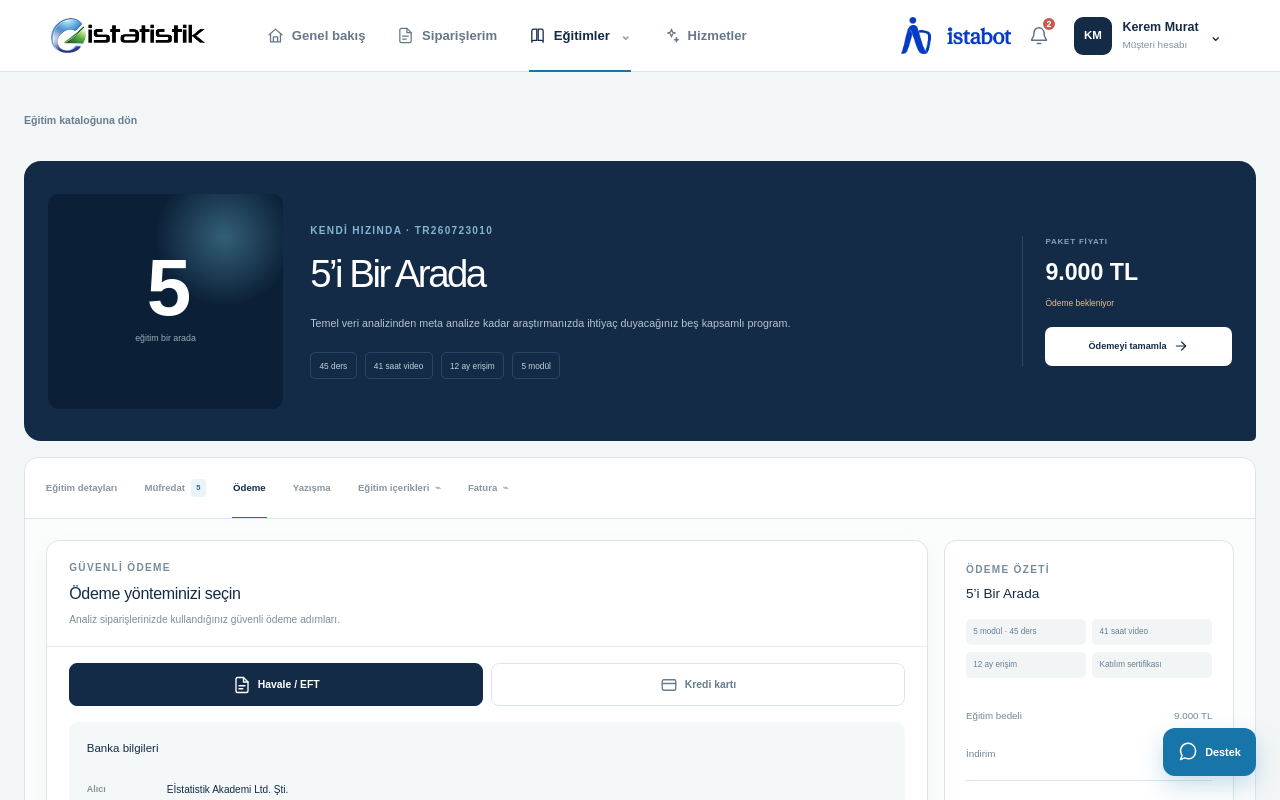
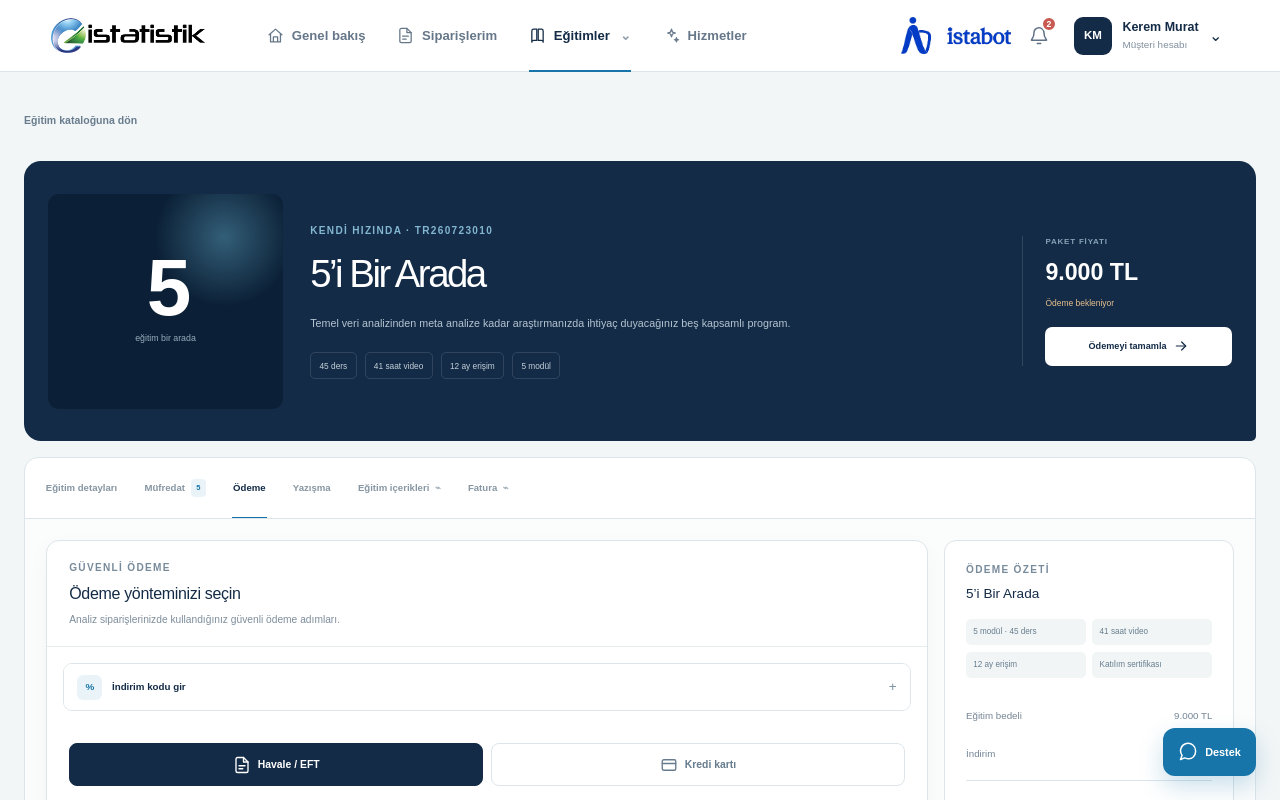
Before and after one commit to keremurat/eistatistik-frontend, a Next.js app: page /egitimler/5li-bir-arada in a window 1280 px wide. Both pictures are taken after a click on the button "Ödemeyi tamamla". Shown: the top 800 px of the page. Built offline with nearby package versions, Linux system fonts and the light colour scheme.

Commit message:
Add discount code functionality to payment sections

```diff
--- a/src/app/egitimler/5li-bir-arada/page.tsx
+++ b/src/app/egitimler/5li-bir-arada/page.tsx
@@ -60,15 +60,31 @@ function Curriculum() {
 }
 
 function EducationPayment({ method, onMethod }: { method: "transfer" | "card"; onMethod: (value: "transfer" | "card") => void }) {
+  const [discountOpen, setDiscountOpen] = useState(false);
+  const [discountCode, setDiscountCode] = useState("");
+  const [discountState, setDiscountState] = useState<"idle" | "success" | "error">("idle");
+  const applyDiscount = () => setDiscountState(discountCode.trim().toLocaleUpperCase("tr") === "EISTATISTIK10" ? "success" : "error");
+
   return <div className="payment-layout education-payment"><section className="detail-panel payment-main">
     <header className="detail-panel-heading"><div><p className="eyebrow">GÜVENLİ ÖDEME</p><h2>Ödeme yönteminizi seçin</h2><span>Analiz siparişlerinizde kullandığınız güvenli ödeme adımları.</span></div></header>
+    <div className={`discount-entry ${discountOpen ? "open" : ""}`}>
+      <button className="discount-trigger" onClick={() => setDiscountOpen(value => !value)} aria-expanded={discountOpen}>
+        <span>%</span><strong>İndirim kodu gir</strong><i>{discountOpen ? "−" : "+"}</i>
+      </button>
+      {discountOpen && <div className="discount-form">
+        <label><span>İndirim kodu</span><input value={discountCode} onChange={event => { setDiscountCode(event.target.value); setDiscountState("idle"); }} placeholder="Kodunuzu yazın" /></label>
+        <button onClick={applyDiscount} disabled={!discountCode.trim()}>Uygula</button>
+        {discountState === "success" && <p className="success">Kod uygulandı. Ödeme özetiniz güncellendi.</p>}
+        {discountState === "error" && <p className="error">Bu kod geçerli değil. Kodu kontrol edip tekrar deneyin.</p>}
+      </div>}
+    </div>
     <div className="payment-tabs"><button className={method === "transfer" ? "active" : ""} onClick={() => onMethod("transfer")}><EducationIcon name="file" size={18} />Havale / EFT</button><button className={method === "card" ? "active" : ""} onClick={() => onMethod("card")}><EducationIcon name="card" size={18} />Kredi kartı</button></div>
     {method === "transfer" ? <div className="bank-box"><h3>Banka bilgileri</h3><dl><div><dt>Alıcı</dt><dd>Eİstatistik Akademi Ltd. Şti.</dd></div><div><dt>Banka</dt><dd>Akbank · 19 Mayıs Üniversitesi Şubesi</dd></div><div><dt>IBAN</dt><dd><code>TR64 0004 6013 8988 8000 0143 16</code><button>Kopyala</button></dd></div><div><dt>Açıklama</dt><dd><code>TR260723010</code><button>Kopyala</button></dd></div></dl><div className="receipt-upload"><EducationIcon name="file" size={22} /><div><strong>Dekont yükle</strong><span>PDF, JPG veya PNG · En fazla 10 MB</span></div><button>Dosya seç</button></div></div>
     : <div className="card-form"><label>Kart üzerindeki isim<input placeholder="Ad Soyad" /></label><label>Kart numarası<input placeholder="0000 0000 0000 0000" /></label><div><label>Son kullanma<input placeholder="AA / YY" /></label><label>CVV<input placeholder="•••" /></label></div><p>Ödemeniz 3D Secure ile güvenli şekilde tamamlanır.</p></div>}
     <label className="agreement"><input type="checkbox" />Ön bilgilendirme formunu ve mesafeli satış sözleşmesini okudum, kabul ediyorum.</label>
-    <button className="pay-button">{method === "transfer" ? "Ödeme bildirimini gönder" : "9.000 TL öde"} <EducationIcon name="arrow" size={16} /></button>
+    <button className="pay-button">{method === "transfer" ? "Ödeme bildirimini gönder" : `${discountState === "success" ? "8.100" : "9.000"} TL öde`} <EducationIcon name="arrow" size={16} /></button>
   </section>
-  <aside className="payment-summary"><p className="eyebrow">ÖDEME ÖZETİ</p><h2>5’i Bir Arada</h2><div className="education-summary-facts"><span>5 modül · 45 ders</span><span>41 saat video</span><span>12 ay erişim</span><span>Katılım sertifikası</span></div><dl><div><dt>Eğitim bedeli</dt><dd>9.000 TL</dd></div><div><dt>İndirim</dt><dd>0 TL</dd></div><div className="total"><dt>Toplam</dt><dd>9.000 TL</dd></div></dl><button>İndirim kodu ekle</button><p>Fatura bilgilerinizi ödeme tamamlanmadan önce düzenleyebilirsiniz.</p></aside></div>;
+  <aside className="payment-summary"><p className="eyebrow">ÖDEME ÖZETİ</p><h2>5’i Bir Arada</h2><div className="education-summary-facts"><span>5 modül · 45 ders</span><span>41 saat video</span><span>12 ay erişim</span><span>Katılım sertifikası</span></div><dl><div><dt>Eğitim bedeli</dt><dd>9.000 TL</dd></div><div><dt>İndirim</dt><dd>{discountState === "success" ? "−900 TL" : "0 TL"}</dd></div><div className="total"><dt>Toplam</dt><dd>{discountState === "success" ? "8.100 TL" : "9.000 TL"}</dd></div></dl><p>Fatura bilgilerinizi ödeme tamamlanmadan önce düzenleyebilirsiniz.</p></aside></div>;
 }
 
 function EducationMessages() {
--- a/src/app/globals.css
+++ b/src/app/globals.css
@@ -551,6 +551,18 @@ button:focus-visible,a:focus-visible { outline:3px solid #69b9dc; outline-offset
 .course-overview-grid aside dl { margin:.4rem 0 0; }.course-overview-grid aside dl div { min-height:62px; display:grid; align-content:center; gap:.25rem; border-bottom:1px solid #e7edef; }.course-overview-grid aside dl div:last-child { border-bottom:0; }.course-overview-grid dt { color:#8796a2; font-size:.51rem; }.course-overview-grid dd { margin:0; color:var(--navy); font-size:.61rem; font-weight:750; }
 .curriculum-panel { overflow:hidden; border:1px solid var(--line); border-radius:11px; background:#fff; }.curriculum-panel > header { min-height:80px; padding:0 1.2rem; display:flex; align-items:center; justify-content:space-between; border-bottom:1px solid var(--line); }.curriculum-panel h2 { margin:0; color:var(--navy); font-size:.9rem; }.curriculum-panel header > span { color:#728696; font-size:.56rem; }.curriculum-panel article { min-height:74px; padding:0 1.2rem; display:grid; grid-template-columns:38px 1fr auto; align-items:center; gap:.8rem; border-bottom:1px solid #e8eef1; }.curriculum-panel article:last-child { border-bottom:0; }.curriculum-panel article > span { width:32px; height:32px; display:grid; place-items:center; border-radius:7px; background:var(--blue-soft); color:var(--blue); font-size:.52rem; font-weight:800; }.curriculum-panel article div { display:grid; gap:.25rem; }.curriculum-panel strong { color:var(--navy); font-size:.63rem; }.curriculum-panel small { color:#84939f; font-size:.52rem; }.curriculum-panel article button { width:30px; height:30px; border:1px solid var(--line); border-radius:6px; background:#fff; color:#6e8292; }
 .education-payment { align-items:start; }.education-payment .detail-panel { background:#fff; }.education-summary-facts { margin:.9rem 0; display:grid; grid-template-columns:repeat(2,1fr); gap:.4rem; }.education-summary-facts span { padding:.45rem; border-radius:5px; background:#f1f5f6; color:#687e8f; font-size:.51rem; }
+.discount-entry { margin:1rem; overflow:hidden; border:1px solid var(--line); border-radius:9px; background:#fff; }
+.discount-entry.open { border-color:#a9c5d3; box-shadow:0 0 0 3px var(--blue-soft); }
+.discount-trigger { width:100%; min-height:46px; padding:0 .85rem; display:grid; grid-template-columns:auto 1fr auto; align-items:center; gap:.6rem; border:0; background:#fff; color:#546d80; text-align:left; }
+.discount-trigger > span { width:25px; height:25px; display:grid; place-items:center; border-radius:6px; background:var(--blue-soft); color:var(--blue); font-size:.62rem; font-weight:850; }
+.discount-trigger strong { color:var(--navy); font-size:.61rem; }.discount-trigger i { color:#7690a1; font-size:.85rem; font-style:normal; }
+.discount-form { padding:.8rem; display:grid; grid-template-columns:1fr auto; gap:.6rem; border-top:1px solid #e7edef; background:#f8fafb; }
+.discount-form label { display:grid; gap:.35rem; }.discount-form label > span { color:#6c8191; font-size:.5rem; font-weight:800; }
+.discount-form input { height:39px; padding:0 .7rem; border:1px solid var(--line); border-radius:7px; outline:0; background:#fff; color:var(--navy); font:inherit; font-size:.61rem; text-transform:uppercase; }
+.discount-form input:focus { border-color:#75a9c2; box-shadow:0 0 0 3px var(--blue-soft); }
+.discount-form > button { min-width:82px; height:39px; align-self:end; border:0; border-radius:7px; background:var(--navy); color:#fff; font-size:.57rem; font-weight:800; }
+.discount-form > button:disabled { cursor:not-allowed; opacity:.42; }
+.discount-form p { grid-column:1 / -1; margin:0; font-size:.53rem; }.discount-form p.success { color:#39715f; }.discount-form p.error { color:#a05252; }
 .education-messages { padding:1.3rem; border:1px solid var(--line); border-radius:11px; background:#fff; }.education-messages header h2 { margin:0; color:var(--navy); font-size:.9rem; }.education-messages header > p:last-child { margin:.4rem 0 1rem; color:#7c8d9a; font-size:.58rem; }.education-messages > div { display:grid; grid-template-columns:1fr auto; gap:.6rem; }.education-messages textarea { min-height:140px; padding:1rem; resize:vertical; border:1px solid var(--line); border-radius:8px; outline:0; color:var(--navy); font:inherit; font-size:.62rem; }.education-messages textarea:focus { border-color:#7cacc4; box-shadow:0 0 0 3px var(--blue-soft); }.education-messages div button { align-self:end; min-height:38px; padding:0 .7rem; display:flex; align-items:center; gap:.35rem; border:0; border-radius:7px; background:var(--navy); color:#fff; font-size:.57rem; font-weight:800; }.education-messages > small { display:block; margin-top:.6rem; color:#8a98a3; font-size:.5rem; }
 .education-locked { min-height:360px; display:grid; place-content:center; justify-items:center; text-align:center; }.education-locked > span { width:52px; height:52px; display:grid; place-items:center; border-radius:11px; background:#edf4f6; color:#66869a; }.education-locked h2 { margin:1rem 0 .4rem; color:var(--navy); font-size:.88rem; }.education-locked p { max-width:450px; margin:0; color:#7e8f9c; font-size:.59rem; line-height:1.6; }.education-locked button { min-height:37px; margin-top:1rem; padding:0 .7rem; display:flex; align-items:center; gap:.35rem; border:0; border-radius:7px; background:var(--navy); color:#fff; font-size:.56rem; font-weight:800; }
 
--- a/src/app/siparislerim/DS260723008/page.tsx
+++ b/src/app/siparislerim/DS260723008/page.tsx
@@ -123,13 +123,29 @@ function Files() {
 }
 
 function Payment({ method, onMethod }: { method: "transfer" | "card"; onMethod: (value: "transfer" | "card") => void }) {
+  const [discountOpen, setDiscountOpen] = useState(false);
+  const [discountCode, setDiscountCode] = useState("");
+  const [discountState, setDiscountState] = useState<"idle" | "success" | "error">("idle");
+  const applyDiscount = () => setDiscountState(discountCode.trim().toLocaleUpperCase("tr") === "EISTATISTIK10" ? "success" : "error");
+
   return <div className="payment-layout"><section className="detail-panel payment-main"><PanelHeading eyebrow="GÜVENLİ ÖDEME" title="Ödeme yönteminizi seçin" />
+    <div className={`discount-entry ${discountOpen ? "open" : ""}`}>
+      <button className="discount-trigger" onClick={() => setDiscountOpen(value => !value)} aria-expanded={discountOpen}>
+        <span>%</span><strong>İndirim kodu gir</strong><i>{discountOpen ? "−" : "+"}</i>
+      </button>
+      {discountOpen && <div className="discount-form">
+        <label><span>İndirim kodu</span><input value={discountCode} onChange={event => { setDiscountCode(event.target.value); setDiscountState("idle"); }} placeholder="Kodunuzu yazın" /></label>
+        <button onClick={applyDiscount} disabled={!discountCode.trim()}>Uygula</button>
+        {discountState === "success" && <p className="success">Kod uygulandı. Ödeme özetiniz güncellendi.</p>}
+        {discountState === "error" && <p className="error">Bu kod geçerli değil. Kodu kontrol edip tekrar deneyin.</p>}
+      </div>}
+    </div>
     <div className="payment-tabs"><button className={method === "transfer" ? "active" : ""} onClick={() => onMethod("transfer")}><Icon name="invoice" size={18} />Havale / EFT</button><button className={method === "card" ? "active" : ""} onClick={() => onMethod("card")}><Icon name="card" size={18} />Kredi kartı</button></div>
     {method === "transfer" ? <div className="bank-box"><h3>Banka bilgileri</h3><dl><div><dt>Alıcı</dt><dd>Eİstatistik Akademi Ltd. Şti.</dd></div><div><dt>Banka</dt><dd>Akbank · 19 Mayıs Üniversitesi Şubesi</dd></div><div><dt>IBAN</dt><dd><code>TR64 0004 6013 8988 8000 0143 16</code><button><Icon name="copy" size={15} />Kopyala</button></dd></div><div><dt>Açıklama</dt><dd><code>DS260723008</code><button><Icon name="copy" size={15} />Kopyala</button></dd></div></dl><div className="receipt-upload"><Icon name="upload" size={22} /><div><strong>Dekont yükle</strong><span>PDF, JPG veya PNG · En fazla 10 MB</span></div><button>Dosya seç</button></div></div>
     : <div className="card-form"><label>Kart üzerindeki isim<input placeholder="Ad Soyad" /></label><label>Kart numarası<input placeholder="0000 0000 0000 0000" /></label><div><label>Son kullanma<input placeholder="AA / YY" /></label><label>CVV<input placeholder="•••" /></label></div><p>Ödemeniz 3D Secure ile güvenli şekilde tamamlanır.</p></div>}
     <label className="agreement"><input type="checkbox" />Ön bilgilendirme formunu ve mesafeli satış sözleşmesini okudum, kabul ediyorum.</label>
-    <button className="pay-button">{method === "transfer" ? "Ödeme bildirimini gönder" : "5.000 TL öde"} <Icon name="arrow" size={16} /></button>
-  </section><aside className="payment-summary"><p className="eyebrow">ÖDEME ÖZETİ</p><h2>Güç analizi danışmanlığı</h2><dl><div><dt>Hizmet bedeli</dt><dd>5.000 TL</dd></div><div><dt>İndirim</dt><dd>0 TL</dd></div><div className="total"><dt>Toplam</dt><dd>5.000 TL</dd></div></dl><button>İndirim kodu ekle</button><p>Fatura bilgilerinizi ödeme öncesinde Fatura bölümünden düzenleyebilirsiniz.</p></aside></div>;
+    <button className="pay-button">{method === "transfer" ? "Ödeme bildirimini gönder" : `${discountState === "success" ? "4.500" : "5.000"} TL öde`} <Icon name="arrow" size={16} /></button>
+  </section><aside className="payment-summary"><p className="eyebrow">ÖDEME ÖZETİ</p><h2>Güç analizi danışmanlığı</h2><dl><div><dt>Hizmet bedeli</dt><dd>5.000 TL</dd></div><div><dt>İndirim</dt><dd>{discountState === "success" ? "−500 TL" : "0 TL"}</dd></div><div className="total"><dt>Toplam</dt><dd>{discountState === "success" ? "4.500 TL" : "5.000 TL"}</dd></div></dl><p>Fatura bilgilerinizi ödeme öncesinde Fatura bölümünden düzenleyebilirsiniz.</p></aside></div>;
 }
 
 function Messages() {
```
